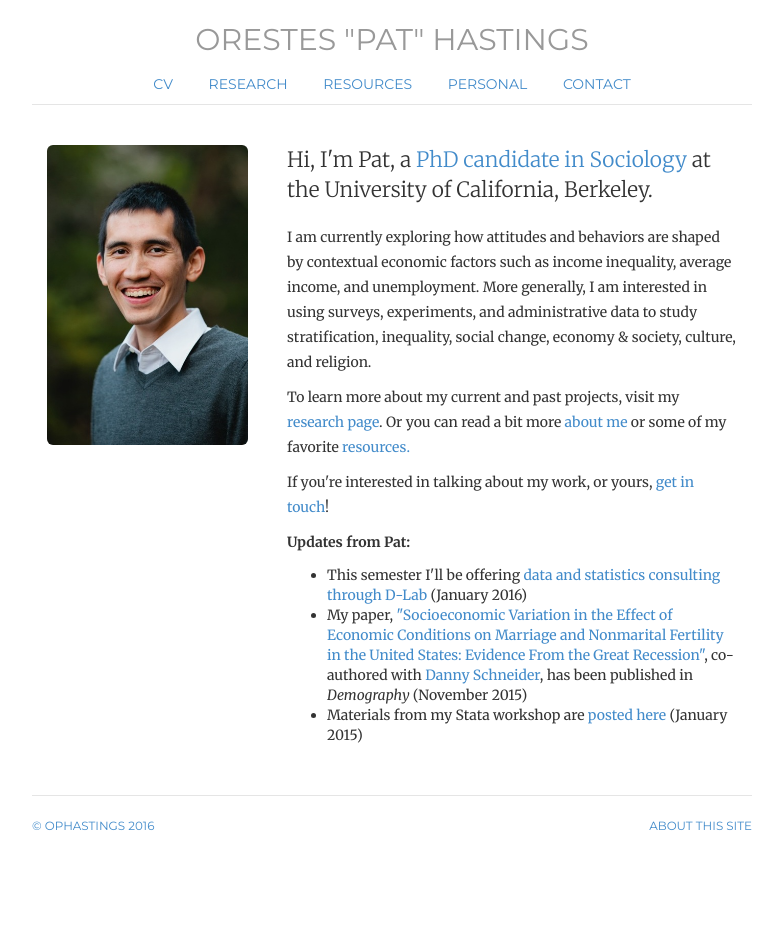
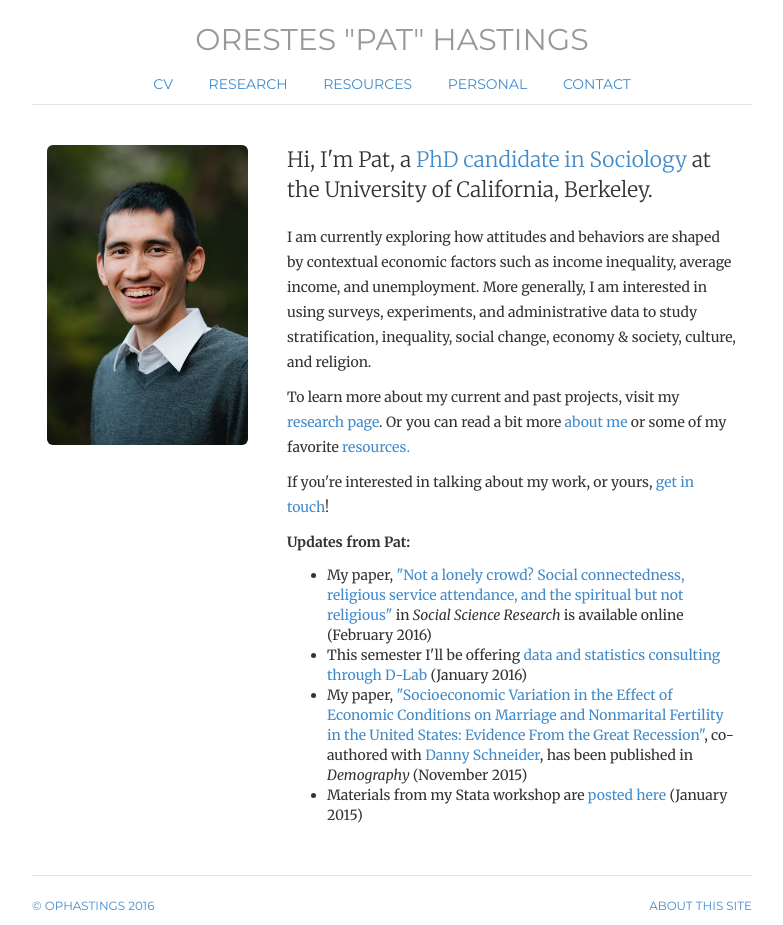
Before and after one commit to ophastings/ophastings.github.io, a Jekyll site: the page built from index.html, in a window 1280 px wide. Shown: the whole page, without its empty margins (248-1031 px from the left). Built offline with Jekyll 4.4.1, drawn with Linux system fonts in a browser that asks for light colours; comment, search, counter and statistics services are not loaded; before the commit the page ends 900 px from its top, so only the background shows below that.

Commit message:
Update index.html

```diff
--- a/index.html
+++ b/index.html
@@ -27,8 +27,12 @@ description: Website of Orestes Pat Hastings, sociology PhD candidate at UC Berk
 
 	<p><b>Updates from Pat:</b></p>
 <ul>
+	<li>My paper, <a href="http://www.sciencedirect.com/science/article/pii/S0049089X16000272">
+		"Not a lonely crowd? Social connectedness, religious service attendance, and the spiritual but not religious"</a>
+		in <i>Social Science Research</i> is available online (February 2016)</li>
 	<li>This semester I'll be offering <a href="http://dlab.berkeley.edu/consultation/pat-hastings">data and statistics consulting through D-Lab  </a> (January 2016)</li>
-	<li>My paper, <a href="http://link.springer.com/article/10.1007/s13524-015-0437-7">"Socioeconomic Variation in the Effect of Economic Conditions on Marriage and Nonmarital Fertility in the United States: Evidence From the Great Recession"</a>,
+	<li>My paper, <a href="http://link.springer.com/article/10.1007/s13524-015-0437-7">"Socioeconomic Variation
+		in the Effect of Economic Conditions on Marriage and Nonmarital Fertility in the United States: Evidence From the Great Recession"</a>,
 		co-authored with <a href="http://sociology.berkeley.edu/faculty/daniel-schneider">Danny Schneider</a>, has been published in <i>Demography</i> (November 2015)</li>
 	<li>Materials from my Stata workshop are <a href = "stataintensive">posted here</a> (January 2015)</li>
 </ul>
```
